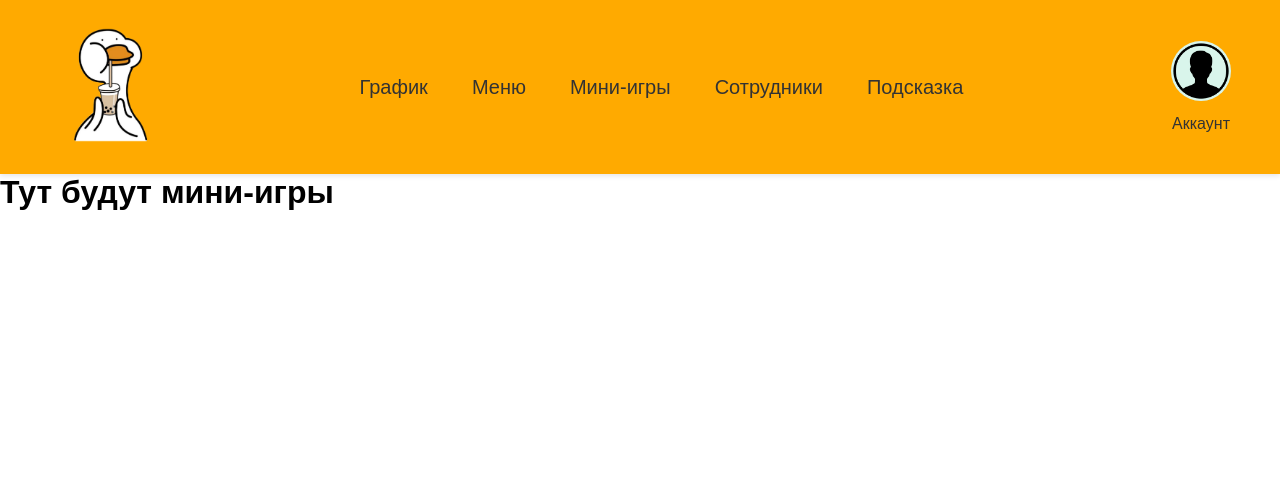
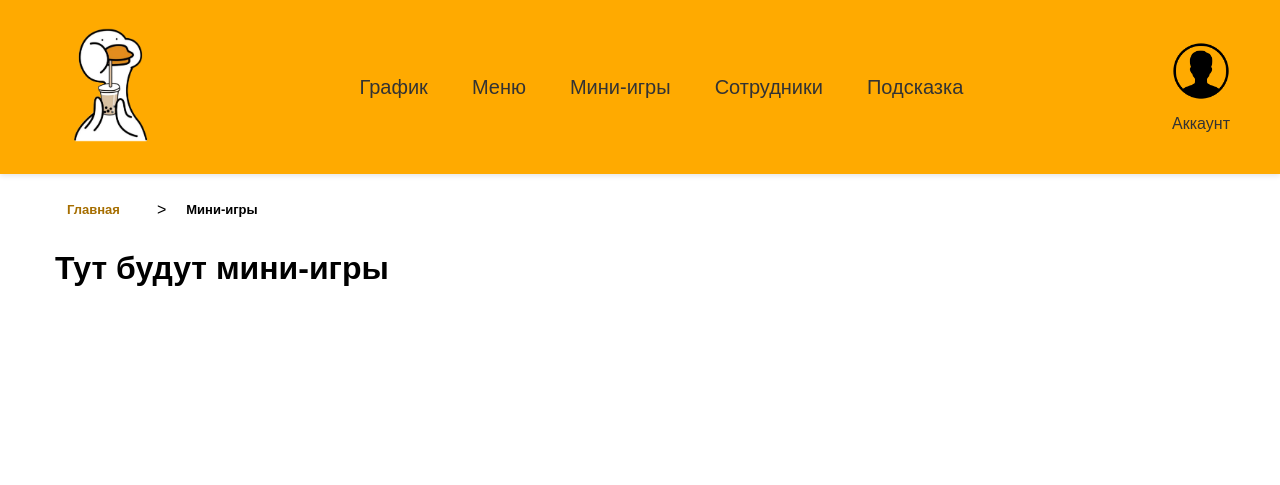
Before and after one commit to AnastasiyaSushitskaya/HOKAIDO, a Django app: page /mini_games/ in a window 1280 px wide. Shown: the top 485 px of the page. Run offline with Django 4.2, Linux system fonts and the light colour scheme.

Commit message:
хлебные крошки и отступы

```diff
--- a/hokaido/hokaido/settings.py
+++ b/hokaido/hokaido/settings.py
@@ -132,7 +132,7 @@ STATICFILES_DIRS = [
 # Default primary key field type
 # https://docs.djangoproject.com/en/4.2/ref/settings/#default-auto-field
 
-DEFAULT_AUTO_FIELD = 'django.db.models.BigAutoField'
+DEFAULT_AUTO_FIELD = 'django.db.models..BigAutoField'
 
 MEDIA_URL = '/media/'
 MEDIA_ROOT = BASE_DIR / 'media'
--- a/hokaido/static/css/style.css
+++ b/hokaido/static/css/style.css
@@ -154,7 +154,7 @@ nav a:hover {
   height: 60px;
   width: 60px;
   border-radius: 50%;
-  background-color: #d9f5eb;
+
   cursor: pointer;
 }
 
@@ -227,3 +227,60 @@ footer {
   transform: scale(1.1);
   box-shadow: 0px 4px 6px rgba(0, 0, 0, 0.2);
 }
+
+
+/* Стили для хлебных крошек */
+.breadcrumb {
+  font-size: 16px;
+  margin: 20px 0;
+  /* Отступ сверху и снизу */
+  font-family: 'Arial', sans-serif;
+  display: flex;
+  /* Используем flex для выравнивания */
+  align-items: center;
+  /* Выравнивание по центру по вертикали */
+}
+
+.container {
+  max-width: 1200px;
+  /* Задайте желаемую ширину */
+  margin: 0 auto;
+  /* Выровнять по центру */
+  padding: 0 15px;
+  /* Отступы для контента */
+}
+
+.breadcrumb a {
+  font-size: small;
+  color: #A66E00;
+  /* Цвет ссылок */
+  text-decoration: none;
+  font-weight: 500;
+  margin-right: 5px;
+  /* Отступ между ссылками */
+}
+
+.breadcrumb a:hover {
+  text-decoration: none;
+  /* Добавляем подчеркивание при наведении */
+}
+
+.breadcrumb span {
+  color: #000000;
+  font-size: small;
+  /* Цвет текущей страницы */
+}
+
+/* Обновленный стиль для контейнера */
+.breadcrumb-container {
+  display: flex;
+  justify-content: flex-start;
+  /* Выровнять по правому краю */
+  align-items: center;
+  /* Выравнивание по центру по вертикали */
+  margin-bottom: 5px;
+  /* Отступ от основного блока */
+  max-width: 1200px;
+  width: 100%;
+  /* Занимает всю ширину контейнера */
+}
--- a/hokaido/templates/mini-games.html
+++ b/hokaido/templates/mini-games.html
@@ -5,6 +5,13 @@
 
 
 {% block content %}
-<h1>Тут будут мини-игры</h1>
 
+<div class="container">
+    <div class="breadcrumb-container">
+        <nav class="breadcrumb">
+            <a href="/main"><b>Главная</b></a> &gt; <span><b>Мини-игры</b></span>
+        </nav>
+    </div>
+    <h1>Тут будут мини-игры</h1>
+</div>
 {% endblock content %}
```
Also changed, not shown: hokaido/templates/clue.html (+10 -1 lines), hokaido/templates/menu.html (+7 -0 lines), hokaido/templates/personal.html (+7 -0 lines), hokaido/templates/schedule.html (+7 -1 lines), hokaido/templates/specialists.html (+8 -2 lines).
